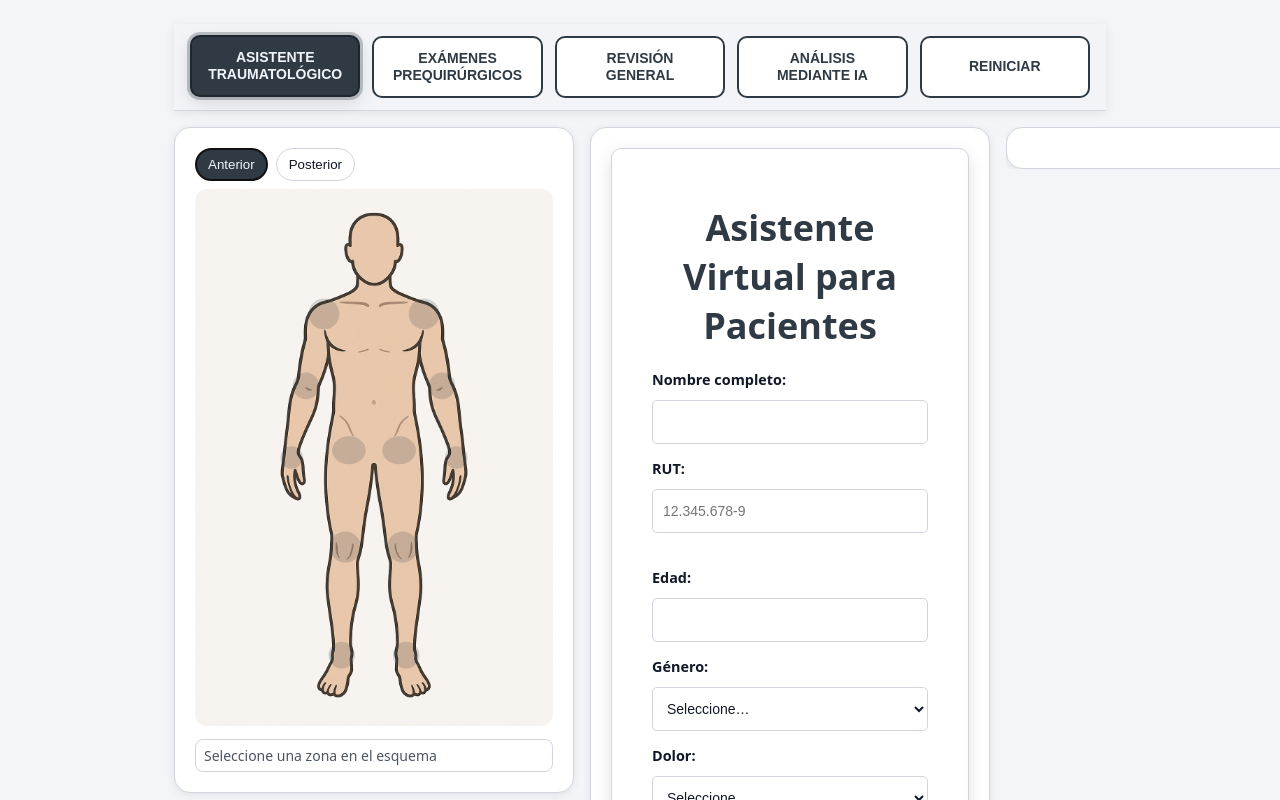
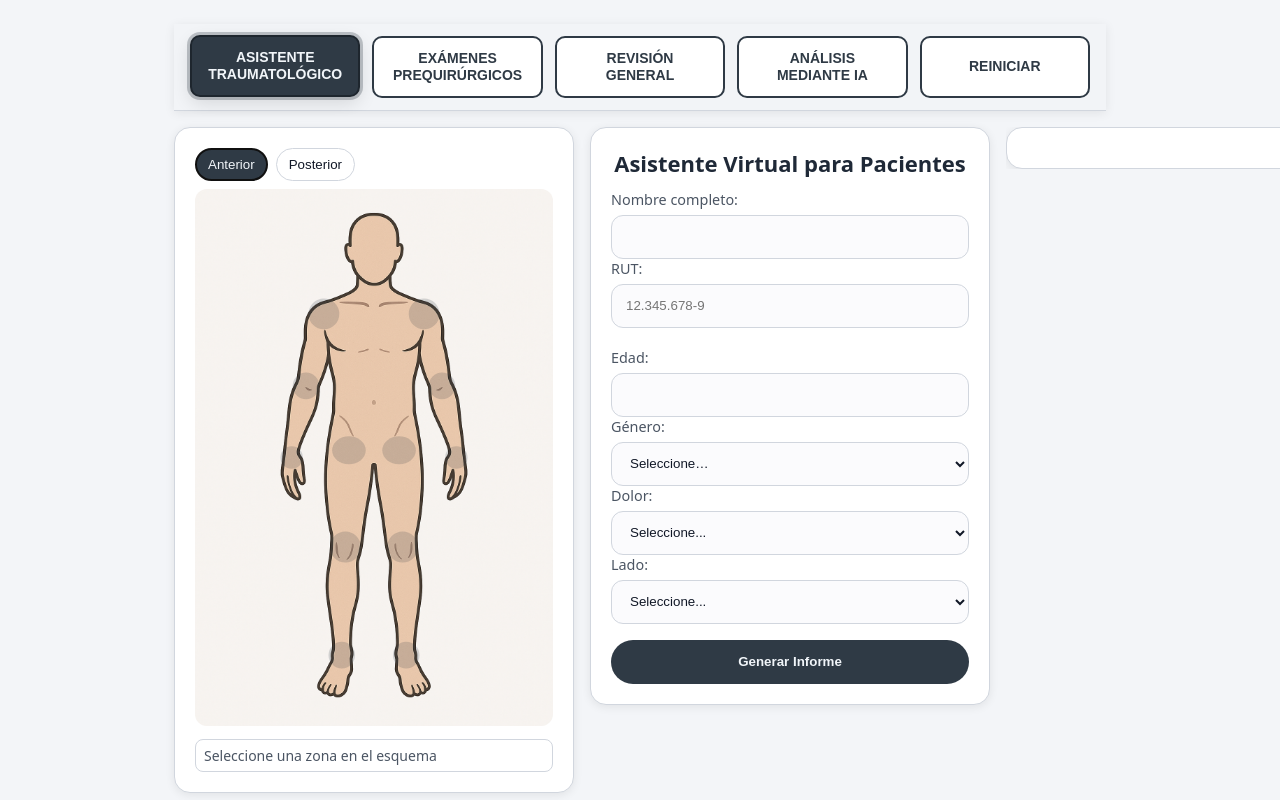
Before and after one commit to cahuerta/ASISTENCIA-ICA, a React (Vite) app: page / in a window 1280 px wide. Shown: the top 800 px of the page. Built offline with nearby package versions, Linux system fonts and the light colour scheme.

Commit message:
Update FormularioPaciente.jsx

```diff
--- a/src/FormularioPaciente.jsx
+++ b/src/FormularioPaciente.jsx
@@ -1,8 +1,6 @@
 // src/FormularioPaciente.jsx
 "use client";
 import React, { useMemo, useState, useEffect } from "react";
-import { getTheme } from "./theme.js"; // <- colores desde theme.json
-const T = getTheme();
 
 /* ================= Utilidades RUT (Chile) ================= */
 function limpiarRut(str = "") {
@@ -214,25 +212,19 @@ function FormularioPaciente({ datos, onCambiarDato, onSubmit, moduloActual = "tr
     opcionesCirugia.length > 0 ? opcionesCirugia : ["OTRO (ESPECIFICAR)"];
 
   return (
-    <form onSubmit={handleSubmit} style={styles.form}>
-      <h1 style={styles.title}>Asistente Virtual para Pacientes</h1>
+    <form onSubmit={handleSubmit}>
+      <h1 className="h1 center mb-12">Asistente Virtual para Pacientes</h1>
 
-      <label style={styles.label}>Nombre completo:</label>
+      <label>Nombre completo:</label>
       <input
-        style={styles.input}
         type="text"
         value={datos.nombre || ""}
         onChange={(e) => onCambiarDato("nombre", e.target.value)}
         required
       />
 
-      <label style={styles.label}>RUT:</label>
+      <label>RUT:</label>
       <input
-        style={{
-          ...styles.input,
-          borderColor: rutValido ? T.border : T.primaryDark,
-          outline: rutValido ? "none" : `1px solid ${T.primaryDark}`,
-        }}
         type="text"
         value={datos.rut || ""}
         onChange={handleRutChange}
@@ -243,17 +235,22 @@ function FormularioPaciente({ datos, onCambiarDato, onSubmit, moduloActual = "tr
         required
         aria-invalid={!rutValido}
         aria-describedby="rut-help"
+        className={rutValido ? "" : "input-error"}
       />
       <div
         id="rut-help"
-        style={{ ...styles.help, color: rutValido ? T.textMuted : T.primaryDark }}
+        style={{
+          fontSize: 12,
+          marginTop: 4,
+          minHeight: 16,
+          color: rutValido ? "var(--text-muted)" : "var(--primary-dark)",
+        }}
       >
         {rutMsg}
       </div>
 
-      <label style={styles.label}>Edad:</label>
+      <label>Edad:</label>
       <input
-        style={styles.input}
         type="number"
         min="10"
         max="110"
@@ -262,9 +259,8 @@ function FormularioPaciente({ datos, onCambiarDato, onSubmit, moduloActual = "tr
         required
       />
 
-      <label style={styles.label}>Género:</label>
+      <label>Género:</label>
       <select
-        style={styles.input}
         value={datos.genero || ""}
         onChange={(e) => onCambiarDato("genero", e.target.value)}
         required
@@ -278,9 +274,8 @@ function FormularioPaciente({ datos, onCambiarDato, onSubmit, moduloActual = "tr
       {/* Dolor/Lado: se ocultan en GENERALES */}
       {!isGenerales && (
         <>
-          <label style={styles.label}>Dolor:</label>
+          <label>Dolor:</label>
           <select
-            style={styles.input}
             value={datos.dolor || ""}
             onChange={manejoCambioDolor}
             required
@@ -300,9 +295,8 @@ function FormularioPaciente({ datos, onCambiarDato, onSubmit, moduloActual = "tr
             <option value="Tobillo">Tobillo</option>
           </select>
 
-          <label style={styles.label}>Lado:</label>
+          <label>Lado:</label>
           <select
-            style={styles.input}
             value={datos.lado || ""}
             onChange={(e) => onCambiarDato("lado", e.target.value)}
             required={!isZonaColumna}
@@ -324,9 +318,8 @@ function FormularioPaciente({ datos, onCambiarDato, onSubmit, moduloActual = "tr
       {/* TIPO DE CIRUGÍA (solo en PREOP) */}
       {showCirugia && (
         <>
-          <label style={styles.label}>TIPO DE CIRUGÍA:</label>
+          <label>TIPO DE CIRUGÍA:</label>
           <select
-            style={styles.input}
             value={tipoCirugia}
             onChange={(e) => setTipoCirugia(e.target.value)}
             required
@@ -341,7 +334,6 @@ function FormularioPaciente({ datos, onCambiarDato, onSubmit, moduloActual = "tr
 
           {tipoCirugia === "OTRO (ESPECIFICAR)" && (
             <input
-              style={styles.input}
               placeholder="Especifique el tipo de cirugía"
               value={tipoCirugiaLibre}
               onChange={(e) => setTipoCirugiaLibre(e.target.value)}
@@ -351,65 +343,11 @@ function FormularioPaciente({ datos, onCambiarDato, onSubmit, moduloActual = "tr
         </>
       )}
 
-      <button style={styles.button} type="submit">
+      <button className="btn fullw mt-16" type="submit">
         Generar Informe
       </button>
     </form>
   );
 }
 
-/* ================== Estilos (todos desde theme.json) ================== */
-const styles = {
-  form: {
-    backgroundColor: T.surface,
-    padding: "30px 40px",
-    borderRadius: "10px",
-    boxShadow: T.shadowMd,
-    width: "100%",
-    boxSizing: "border-box",
-    border: `1px solid ${T.border}`,
-  },
-  title: {
-    marginBottom: "20px",
-    color: T.primary,
-    textAlign: "center",
-  },
-  label: {
-    display: "block",
-    marginTop: "15px",
-    fontWeight: "bold",
-    color: T.text,
-    textAlign: "left",
-  },
-  input: {
-    width: "100%",
-    padding: "8px 10px",
-    marginTop: "5px",
-    border: `1px solid ${T.border}`,
-    borderRadius: "5px",
-    boxSizing: "border-box",
-    fontSize: "14px",
-    background: T.surface,
-    color: T.text,
-  },
-  help: {
-    fontSize: 12,
-    marginTop: 4,
-    minHeight: 16,
-  },
-  button: {
-    marginTop: "25px",
-    backgroundColor: T.primary,
-    color: T.onPrimary || "#fff",
-    border: "none",
-    padding: "12px",
-    fontSize: "16px",
-    borderRadius: "8px",
-    cursor: "pointer",
-    width: "100%",
-    transition: "background 0.3s ease",
-    boxShadow: T.shadowSm,
-  },
-};
-
 export default FormularioPaciente;
```
